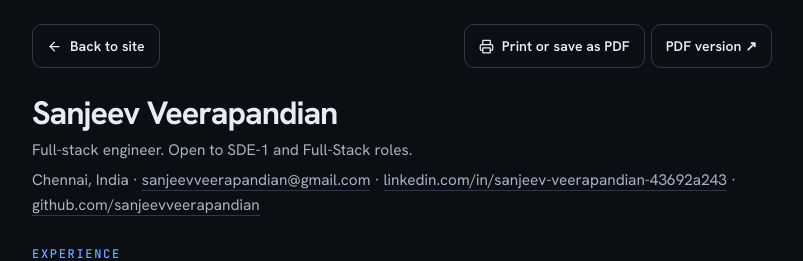
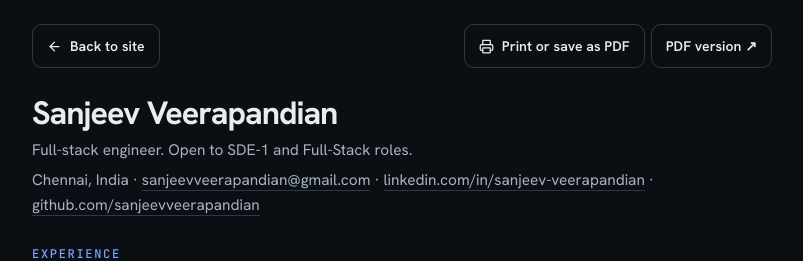
Before and after one commit to sanjeevveerapandian/Sanjeev_Dev_Portfolio_2026, a Next.js app: page /resume in a window 1280 px wide. Shown: the top 261 px of the page, without its empty margins (238-1041 px from the left). Built offline with nearby package versions, Linux system fonts and the light colour scheme; no server answers.

Commit message:
Use the shorter LinkedIn profile URL

```diff
--- a/app/resume/page.tsx
+++ b/app/resume/page.tsx
@@ -61,7 +61,7 @@ export default function ResumePage() {
         <h1>Sanjeev Veerapandian</h1>
         <p>Full-stack engineer. Open to SDE-1 and Full-Stack roles.</p>
         <p className="resume-contact">
-          Chennai, India · <a href={`mailto:${EMAIL}`}>{EMAIL}</a> · <a href={LINKEDIN_URL}>linkedin.com/in/sanjeev-veerapandian-43692a243</a> · <a href={GITHUB_URL}>github.com/sanjeevveerapandian</a>
+          Chennai, India · <a href={`mailto:${EMAIL}`}>{EMAIL}</a> · <a href={LINKEDIN_URL}>linkedin.com/in/sanjeev-veerapandian</a> · <a href={GITHUB_URL}>github.com/sanjeevveerapandian</a>
         </p>
       </header>
 
--- a/lib/constants.ts
+++ b/lib/constants.ts
@@ -5,7 +5,7 @@ export const RESUME_URL =
 export const EMAIL = "sanjeevveerapandian@gmail.com";
 export const GITHUB_URL = "https://github.com/sanjeevveerapandian";
 export const LEETCODE_URL = "https://leetcode.com/u/sanjeevveerapandian/";
-export const LINKEDIN_URL = "https://www.linkedin.com/in/sanjeev-veerapandian-43692a243/";
+export const LINKEDIN_URL = "https://www.linkedin.com/in/sanjeev-veerapandian/";
 export const LIVE_SITE_URL = "https://msschennai.in";
 export const ENGINE_LIVE_URL = "https://matching-engine-hwru.onrender.com/";
 export const ENGINE_REPO_URL = "https://github.com/sanjeevveerapandian/matching-engine";
```
